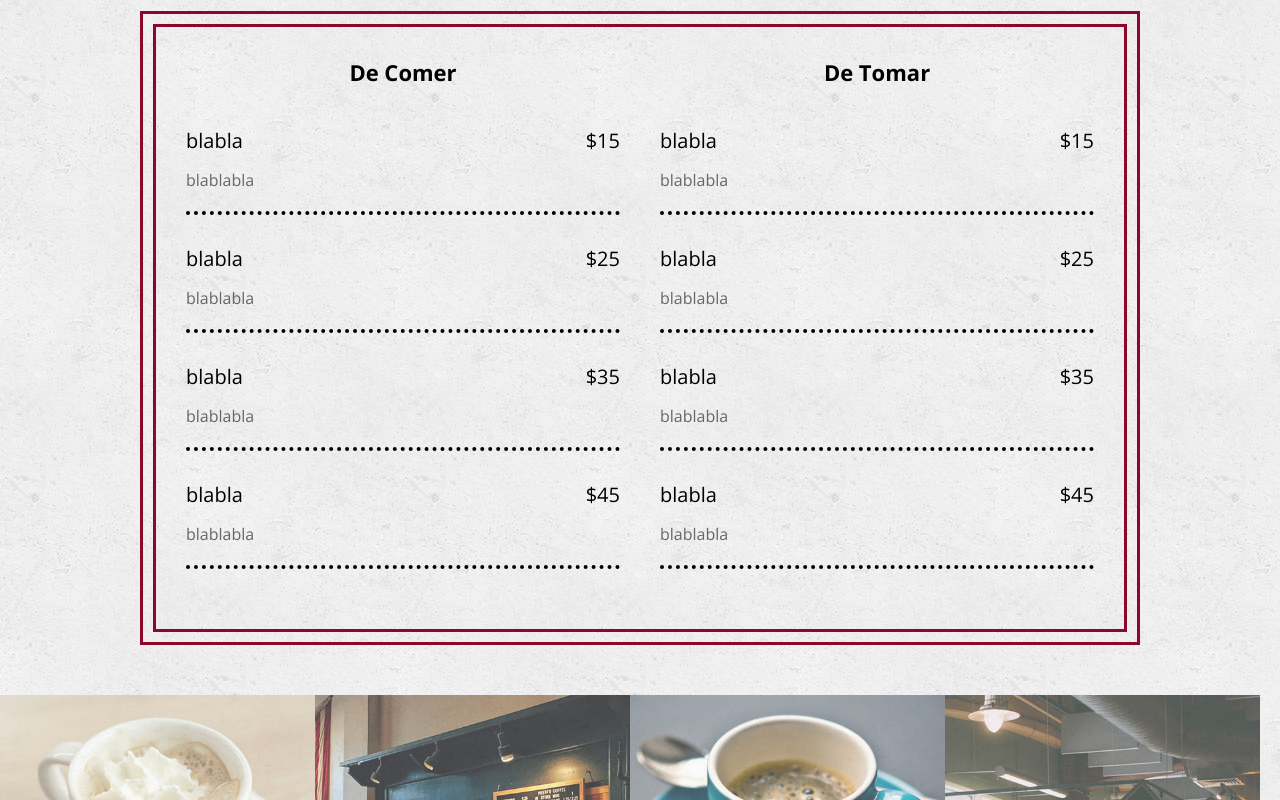
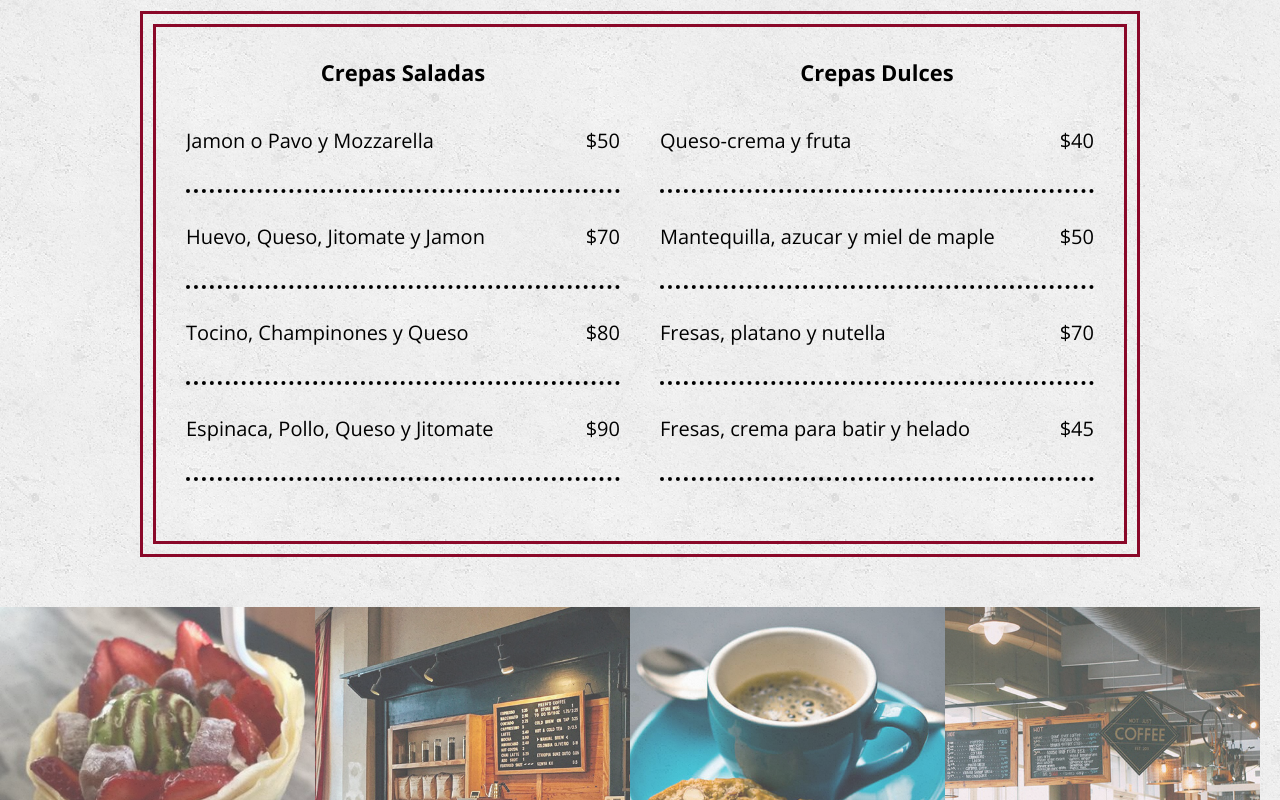
Before and after one commit to tanita131/ZukkyCafe, a plain HTML site: page index.html in a window 1280 px wide. Shown: the part 1360-2160 px from the top of the page. Drawn offline with nearby package versions, Linux system fonts and the light colour scheme.

Commit message:
changed some pictures and modified some menu items

```diff
--- a/index.html
+++ b/index.html
@@ -41,49 +41,41 @@
                 <div class="contenedor-menu">
                     <div class="contenedor-menu2">
                         <article>
-                            <p class="categoria">De Comer</p>
+                            <p class="categoria">Crepas Saladas</p>
                             <div class="platillo">
-                                <p class="nombre">blabla</p>
-                                <p class="precio">$15</p>
-                                <p class="descripcion">blablabla</p>
+                                <p class="nombre">Jamon o Pavo y Mozzarella</p>
+                                <p class="precio">$50</p>
                             </div>
                              <div class="platillo">
-                                <p class="nombre">blabla</p>
-                                <p class="precio">$25</p>
-                                <p class="descripcion">blablabla</p>
+                                <p class="nombre">Huevo, Queso, Jitomate y Jamon</p>
+                                <p class="precio">$70</p>
                             </div>
                              <div class="platillo">
-                                <p class="nombre">blabla</p>
-                                <p class="precio">$35</p>
-                                <p class="descripcion">blablabla</p>
+                                <p class="nombre">Tocino, Champinones y Queso</p>
+                                <p class="precio">$80</p>
                             </div>
                              <div class="platillo">
-                                <p class="nombre">blabla</p>
-                                <p class="precio">$45</p>
-                                <p class="descripcion">blablabla</p>
+                                <p class="nombre">Espinaca, Pollo, Queso y Jitomate</p>
+                                <p class="precio">$90</p>
                             </div>
                         </article>
                         <article>
-                            <p class="categoria">De Tomar</p>
+                            <p class="categoria">Crepas Dulces</p>
                             <div class="platillo">
-                                <p class="nombre">blabla</p>
-                                <p class="precio">$15</p>
-                                <p class="descripcion">blablabla</p>
+                                <p class="nombre">Queso-crema y fruta</p>
+                                <p class="precio">$40</p>
                             </div>
                              <div class="platillo">
-                                <p class="nombre">blabla</p>
-                                <p class="precio">$25</p>
-                                <p class="descripcion">blablabla</p>
+                                <p class="nombre">Mantequilla, azucar y miel de maple</p>
+                                <p class="precio">$50</p>
                             </div>
                              <div class="platillo">
-                                <p class="nombre">blabla</p>
-                                <p class="precio">$35</p>
-                                <p class="descripcion">blablabla</p>
+                                <p class="nombre">Fresas, platano y nutella</p>
+                                <p class="precio">$70</p>
                             </div>
                              <div class="platillo">
-                                <p class="nombre">blabla</p>
+                                <p class="nombre">Fresas, crema para batir y helado</p>
                                 <p class="precio">$45</p>
-                                <p class="descripcion">blablabla</p>
                             </div>
                         </article>
 
@@ -93,7 +85,7 @@
         </section>
         <section class="galeria" id="galeria">
             <div class="foto">
-                <img src="img/1.jpg" alt="">
+                <img src="img/crepaHelado.jpg" alt="">
             </div>
             <div class="foto">
                 <img src="img/2.jpg" alt="">
@@ -105,10 +97,10 @@
                 <img src="img/4.jpg" alt="">
             </div>
              <div class="foto">
-                <img src="img/5.jpg" alt="">
+                <img src="img/hamCrepe.jpg" alt="">
             </div>
             <div class="foto">
-                <img src="img/6.jpg" alt="">
+                <img src="img/waffle.jpg" alt="">
             </div>
             <div class="foto">
                 <img src="img/7.jpg" alt="">
```
Also changed, not shown: img/crepaHelado.jpg (added), img/hamCrepe.jpg (added), img/waffle.jpg (added).
